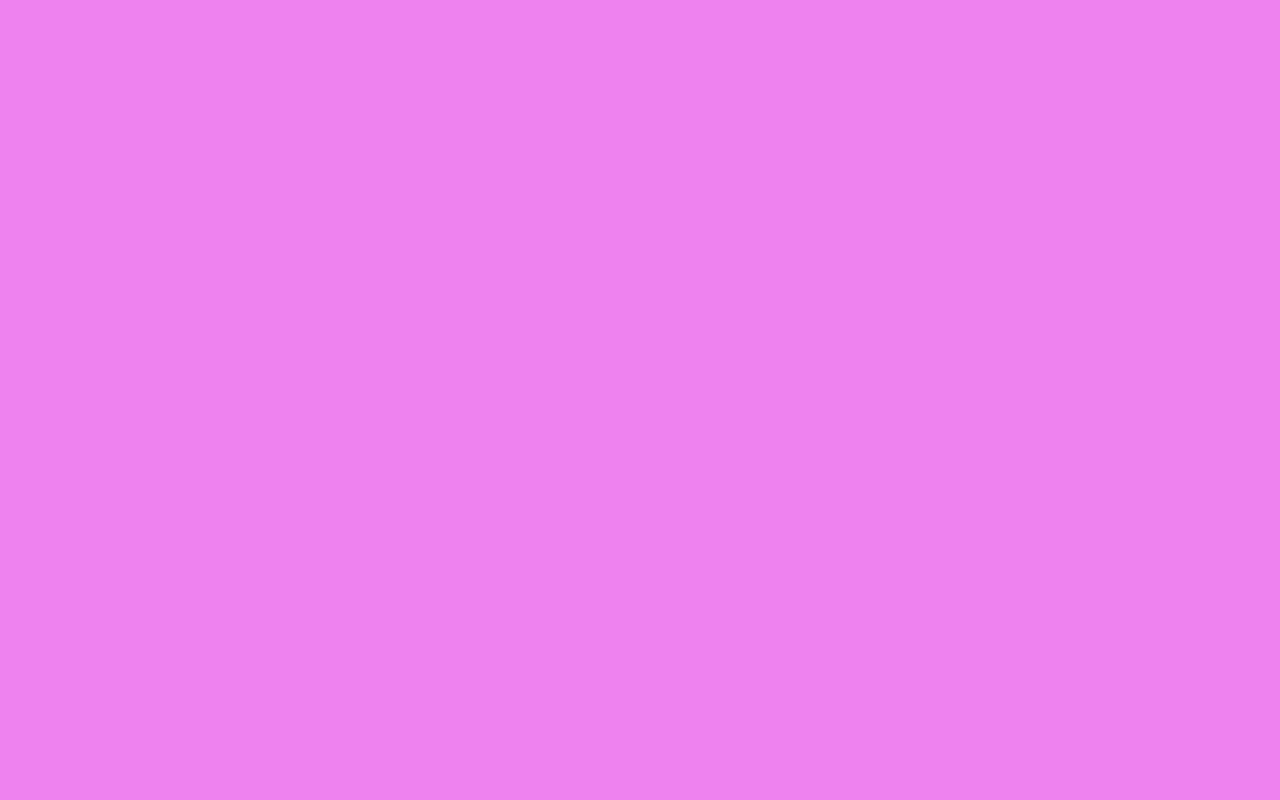
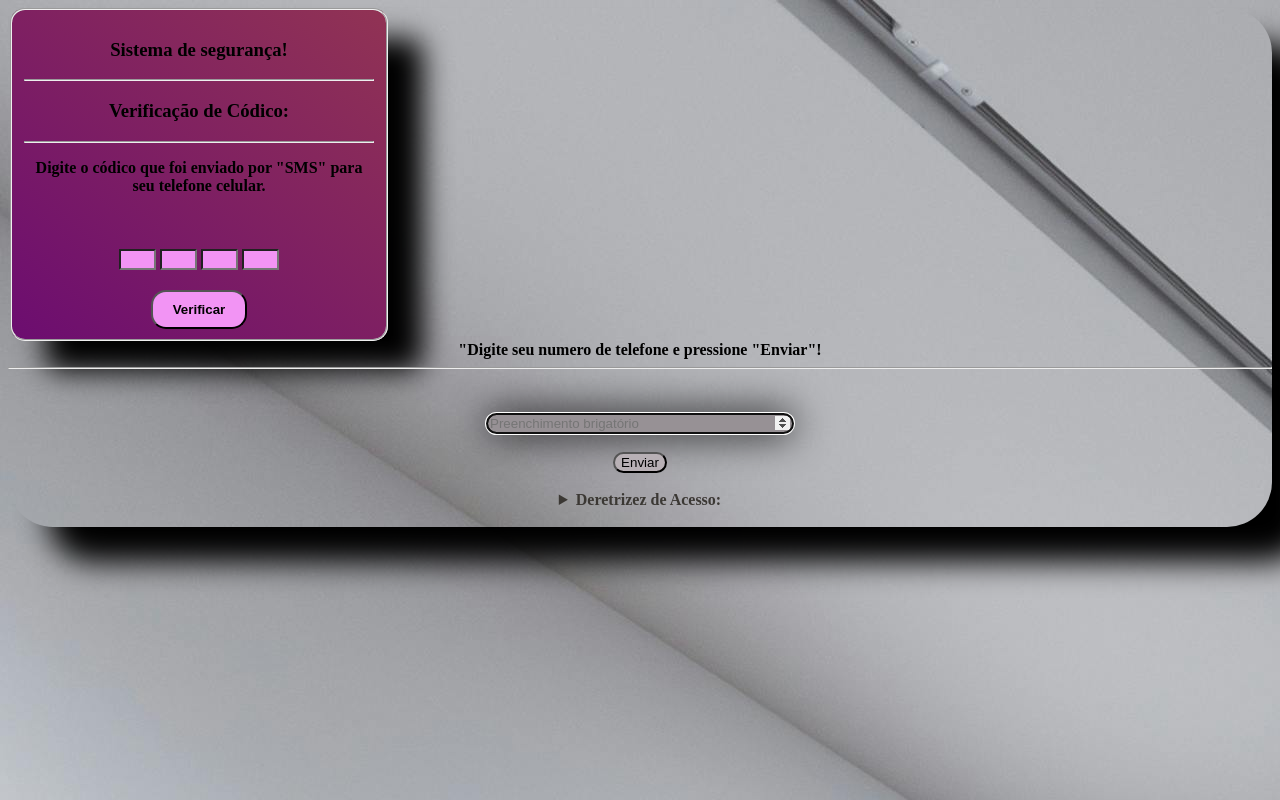
Before and after one commit to manolucca/Banhados18k, a plain HTML site: page index.html/informações.html in a window 1280 px wide. Drawn offline with Linux system fonts and the light colour scheme.

Commit message:
Alteração na segunda pagina!
foi criado o conteúdo da segunda página do projeto !

```diff
--- a/index.html/informações.html
+++ b/index.html/informações.html
@@ -4,10 +4,97 @@
     <meta charset="UTF-8">
     <meta name="viewport" content="width=device-width, initial-scale=1.0">
     <title>Mais Informações</title>
+    <link rel="StyleSheet" href="stylo.css"/>
 </head>
-<body bgcolor="violet">
+<body class="two">
+
+    <fieldset class="form">
+ <center>
+<form  action="">
+
+    <div class="tipo2">
+
+    <h3 >Sistema de segurança!</h3> <b><hr></b>
+    <h3 ><b>Verificação de Códico:</h3></p>  <b><hr></b>
+    <p>
+        Digite o códico que foi enviado por "SMS" para seu telefone celular.
+    </p>
+</div> <br>
+
+    <div class="sah">
+        <input class="top1" id="input1" type="text" maxlength="1"/>
+        <input class="top2" id="input2" type="text" maxlength="1"/>
+        <input class="top3" id="input3" type="text" maxlength="1"/>
+        <input class="top4" id="input4" type="text" maxlength="1"/>
+    </div>
+
+    <button class="topa12"><b>Verificar</b></button>
+
+</form><br>
+</center>
+</fieldset>
 
 
 
+    <form class="raio0">
+    <center>
+        <label>"Digite seu numero de telefone e pressione "Enviar"!</label><hr>
+        <br><br>
+     <input class="raio2" type="number" required autofocus placeholder= "Preenchimento brigatório">
+     <br><br>
+    <input class="raio" type="button" value="Enviar" onclick="Enviar()"/>
+
+
+    </center>
+    </form><br>
+
+<details >
+
+    <summary class="six"><b>Deretrizez de Acesso:</b></summary>
+
+       <center>
+        <h2>
+            Bem-vindo ao nosso portal exclusivo para clientes de revenda de joias!<br>
+            Para garantir uma experiência segura e eficiente, seguem as diretrizes de acesso: <br><br>
+        </h2>
+    </center>
+    <h4>
+        <center>
+        <b>
+1. <b>Login Individual:</b> Utilize seu usuário e senha pessoais para acessar
+o sistema. Não compartilhe suas credenciais com terceiros.<br><br>
+
+2. <b>Confidencialidade dos Dados:</b> Respeite a confidencialidade das informações disponíveis. Não divulgue dados sensíveis
+a pessoas não autorizadas.<br><br>
+
+3. <b>Navegação Responsável:</b> Utilize as funcionalidades do site
+apenas para fins relacionados à revenda de joias. Evite acessar ou modificar áreas não autorizadas.<br><br>
+
+4. <b>Manutenção da Segurança:</b> Mantenha seu dispositivo protegido com antivírus atualizado e evite
+acessar o portal em redes Wi-Fi públicas
+ou não seguras.<br><br>
+
+5. <b>Notificação de Problemas:</b> Caso identifique qualquer problema
+técnico ou de segurança, reporte imediatamente ao suporte técnico.<br><br>
+
+6. <b>Atualização de Informações:</b> Mantenha seus dados cadastrais
+sempre atualizados para garantir a precisão das transações e
+comunicações.<br><br>
+
+7. <b>Uso Ético:</b> Respeite os termos de uso estabelecidos e utilize
+o portal de forma ética e responsável, seguindo as leis vigentes.<br><br>
+
+8. <b>Suporte ao Cliente:</b> Estamos aqui para ajudar! Caso tenha
+dúvidas sobre o acesso ou uso do portal, entre em contato com nosso
+suporte ao cliente.<br><br>
+
+<big>Ao seguir estas diretrizes, você contribui para a segurança e
+eficiência do nosso serviço, garantindo uma parceria de sucesso na
+revenda de joias.<br> Aproveite o acesso ao nosso portal e boas vendas!</big> <br><br>
+</center>
+        </b>
+    </h4>
+</details><br>
+
 </body>
 </html>
--- /dev/null
+++ b/index.html/stylo.css
@@ -0,0 +1,65 @@
+.form{
+
+    padding-top:10px;
+    box-shadow: 35px 30px 29px;
+   border-radius: 15px;
+   width: 5px;
+  background-image: linear-gradient(40deg,#6c0d70,rgb(145, 51, 84));
+
+}
+
+.sah{
+   width: 310px;
+    padding:20px;
+}
+
+.top1{
+    width: 29px;
+    background-color:rgb(242, 148, 244);
+}
+
+.top2{
+    width: 29px;
+    background-color:rgb(242, 148, 244);
+}
+
+.top3{
+    width: 29px;
+    background-color:rgb(242, 148, 244);
+}
+
+.top4{
+    width: 29px;
+    background-color:rgb(242, 148, 244);
+}
+
+.topa12{
+    background-color:rgb(242, 148, 244);
+    width: 96px;
+    padding: 10px;
+    border-radius: 15px;
+}
+
+.two{
+    background: url("foto.fundo.jpg");
+    box-shadow: 40px 35px 30px;
+    border-radius: 45px;
+
+}
+
+.six{
+    text-align: center;
+    color: rgb(59, 56, 52);
+}
+
+.raio2{
+    width: 300px;
+    box-shadow: 0px 0px 39px;
+    border-radius: 15px;
+    background-color:rgb(151, 145, 149);
+}
+
+.raio{
+    background-color:rgb(184, 176, 181);
+    border-radius: 15px;
+}
```
Also changed, not shown: index.html/estilo.css (line endings or trailing spaces), index.html/foto.fundo.jpg (added).
